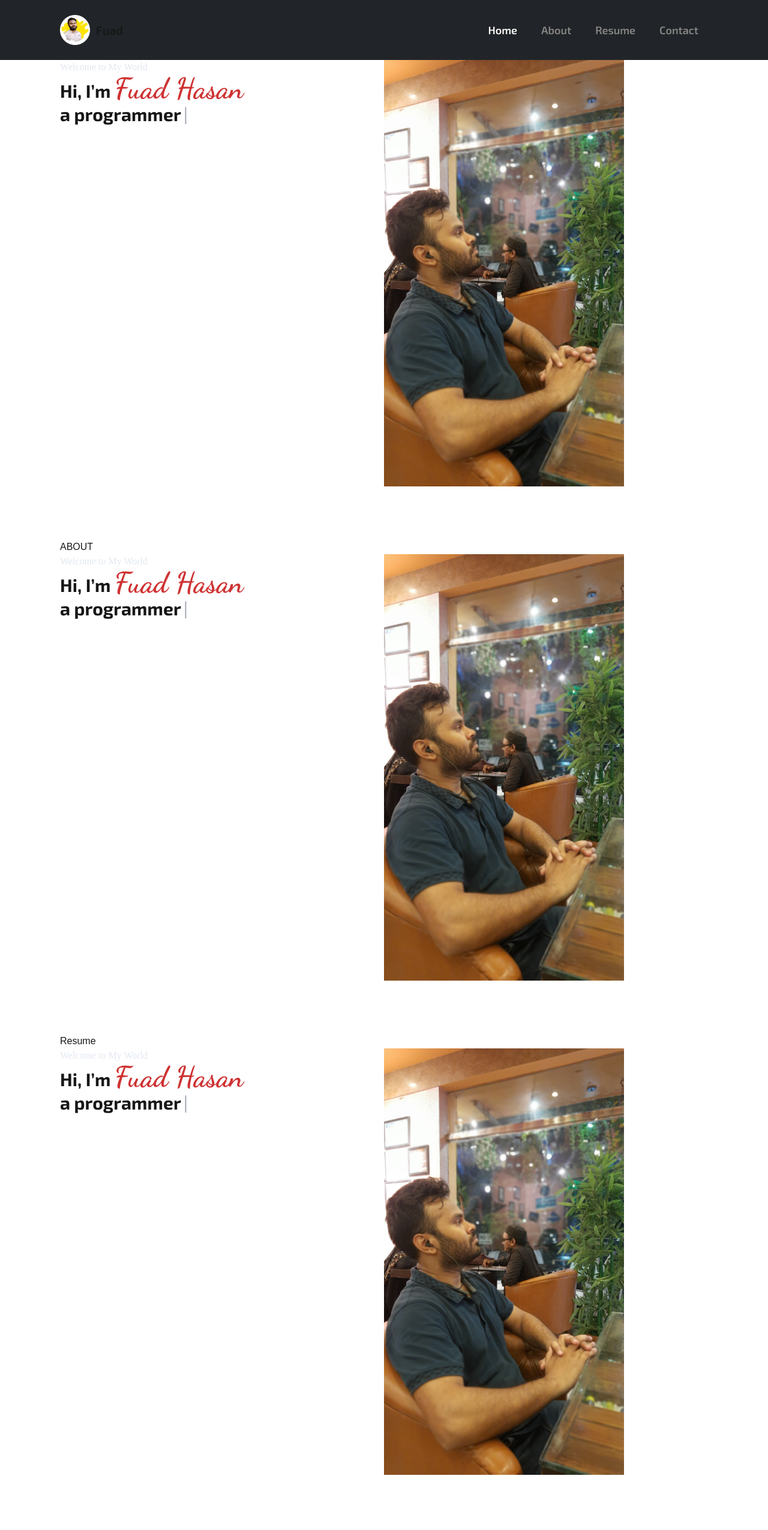
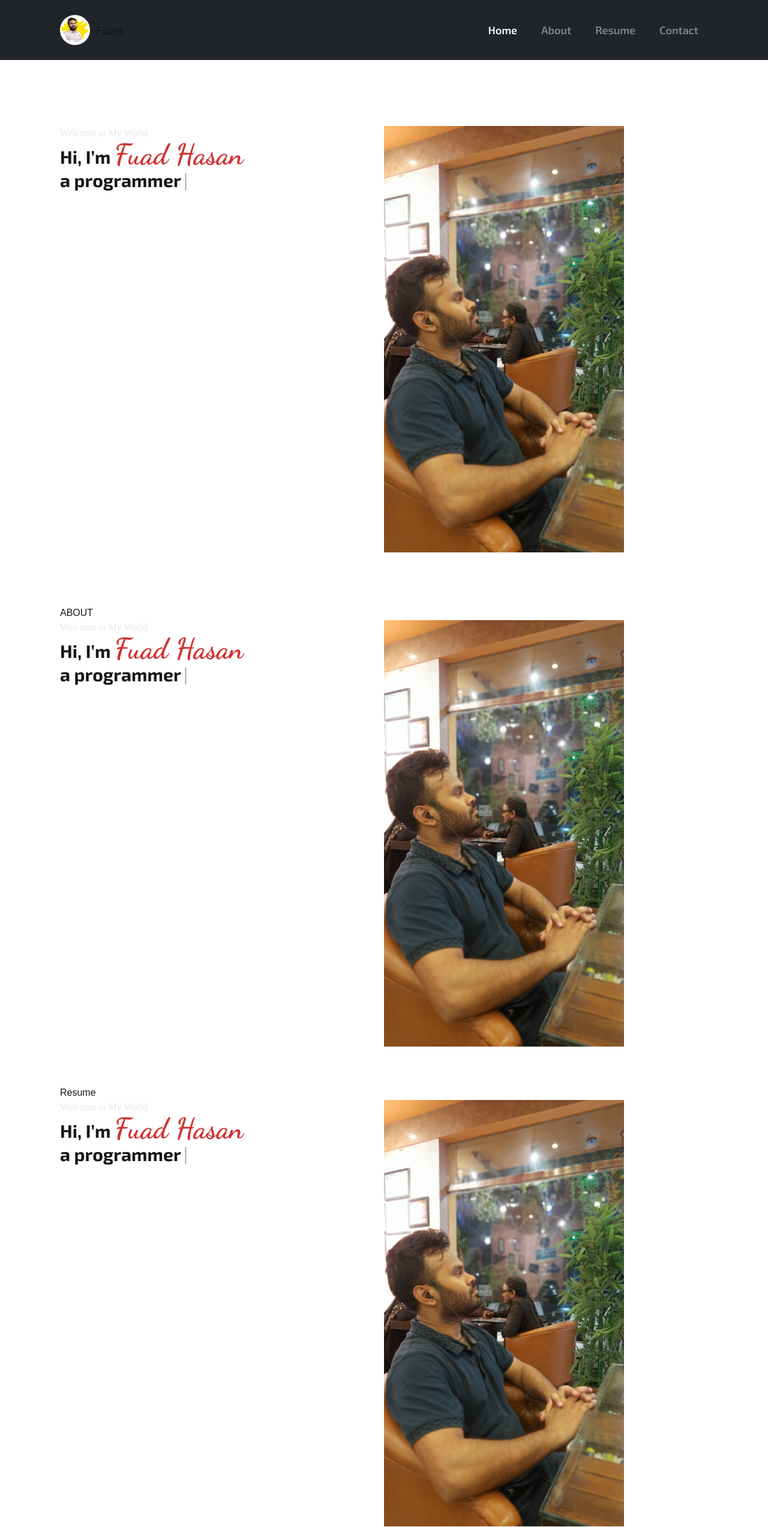
Before and after one commit to fuad-hasan-safat/portfolio, a Next.js app: page / in a window 1280 px wide. Shown: the top 2551 px of the page at 60% size. Built offline with nearby package versions, Linux system fonts and the light colour scheme; a web font is replaced by a local one.

Commit message:
fixed offset

```diff
--- a/components/Fullbody.tsx
+++ b/components/Fullbody.tsx
@@ -26,6 +26,7 @@ export default function Fullbody() {
         };
         const observer = new IntersectionObserver(handleIntersection, {
             root: null,
+            rootMargin: "0px 0px 0px 0px", // Offset by 110px from the top
             threshold: 0.7, // Trigger when at least 10% of the element is visible
         });
 
@@ -42,22 +43,25 @@ export default function Fullbody() {
     return (
         <>
 
-            <section id="home" ref={sectionRefs.home} className="w-full h-screen">
+            <section id="home" ref={sectionRefs.home} className="w-full h-screen pt-[110px]">
                 <HomePage />
             </section>
 
+
+            <section id="about" ref={sectionRefs.about} className="w-full h-screen pt-[110px]">
             <h1>ABOUT</h1>
-            <section id="about" ref={sectionRefs.about} className="w-full h-screen">
                 <HomePage />
             </section>
 
+
+            <section id="resume" ref={sectionRefs.resume} className="w-full h-screen pt-[110px]">
             <h1>Resume</h1>
-            <section id="resume" ref={sectionRefs.resume} className="w-full h-screen">
                 <HomePage />
             </section>
 
+
+            <section id="contact" ref={sectionRefs.contact} className="w-full h-screen pt-[110px]">
             <h1>CONTACT</h1>
-            <section id="contact" ref={sectionRefs.contact} className="w-full h-screen">
                 <HomePage />
             </section>
         </>
```
